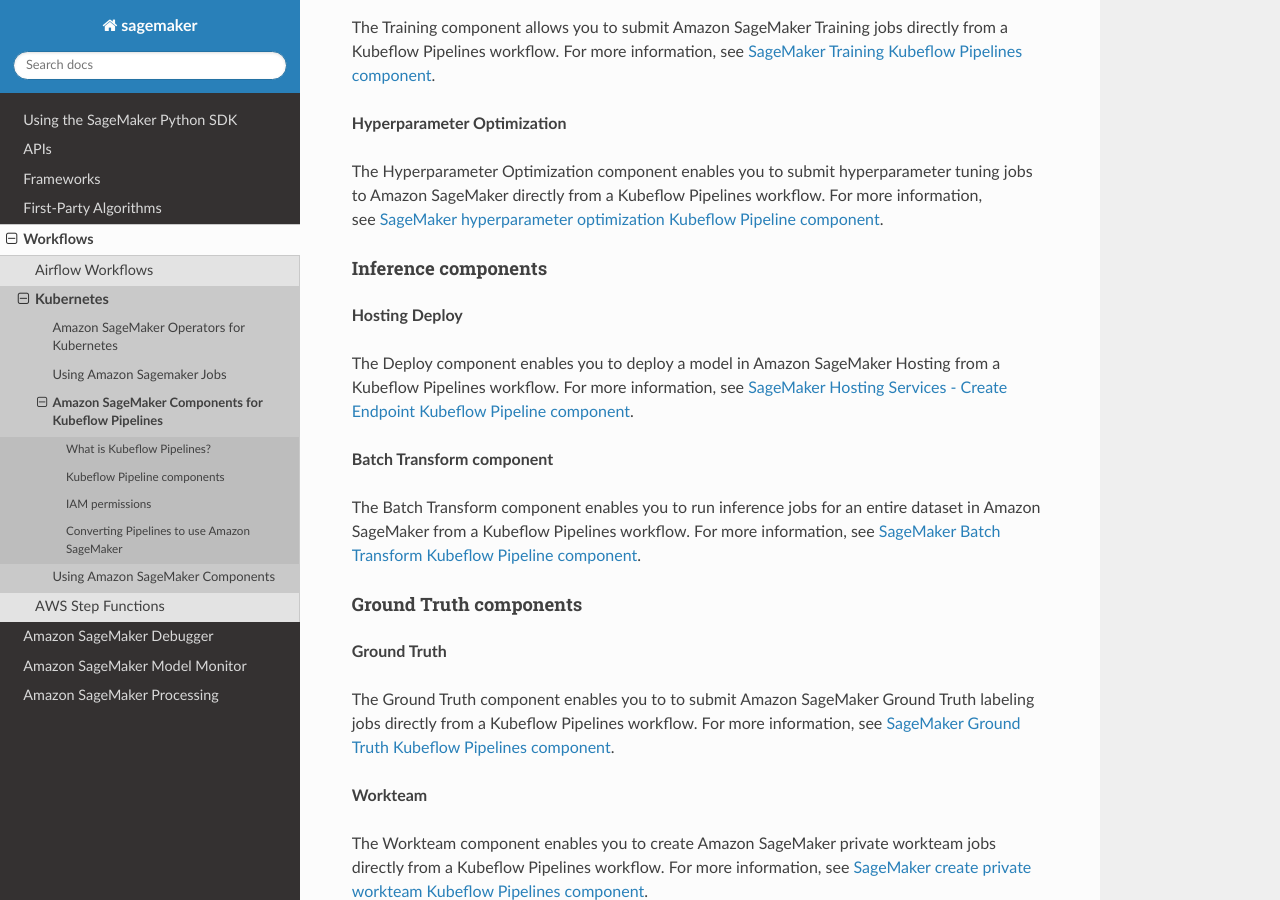
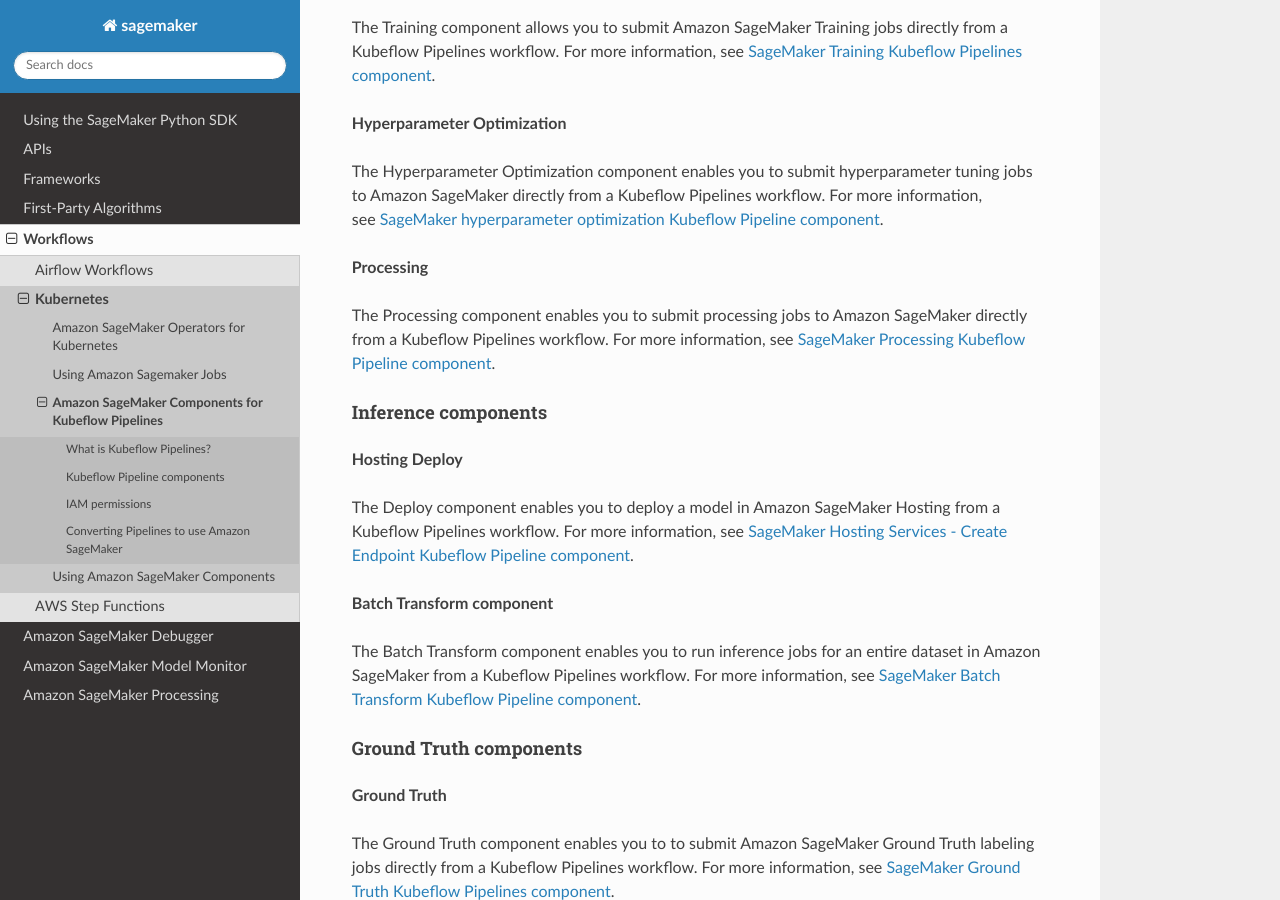
Before and after one commit to Evan-W-ang/sagemaker-python-sdk, a Sphinx documentation site: the page built from doc/workflows/kubernetes/amazon_sagemaker_components_for_kubeflow_pipelines.rst, in a window 1280 px wide and 900 px high, scrolled down 1569 px. Built offline with Sphinx 7.4.7 and the Read the Docs theme 2.0.0, drawn with Linux system fonts in a browser that asks for light colours.

Commit message:
doc: add KFP Processing component (#1660)

```diff
--- a/doc/workflows/kubernetes/amazon_sagemaker_components_for_kubeflow_pipelines.rst
+++ b/doc/workflows/kubernetes/amazon_sagemaker_components_for_kubeflow_pipelines.rst
@@ -88,6 +88,10 @@ hyperparameter tuning jobs to Amazon SageMaker directly from a Kubeflow
 Pipelines workflow. For more information, see \ `SageMaker
 hyperparameter optimization Kubeflow Pipeline
 component <https://github.com/kubeflow/pipelines/tree/master/components/aws/sagemaker/hyperparameter_tuning>`__.
+
+**Processing**
+
+The Processing component enables you to submit processing jobs to Amazon SageMaker directly from a Kubeflow Pipelines workflow. For more information, see \ `SageMaker Processing Kubeflow Pipeline component <https://github.com/kubeflow/pipelines/tree/master/components/aws/sagemaker/process>`__.
 
 Inference components
 ^^^^^^^^^^^^^^^^^^^^
```
